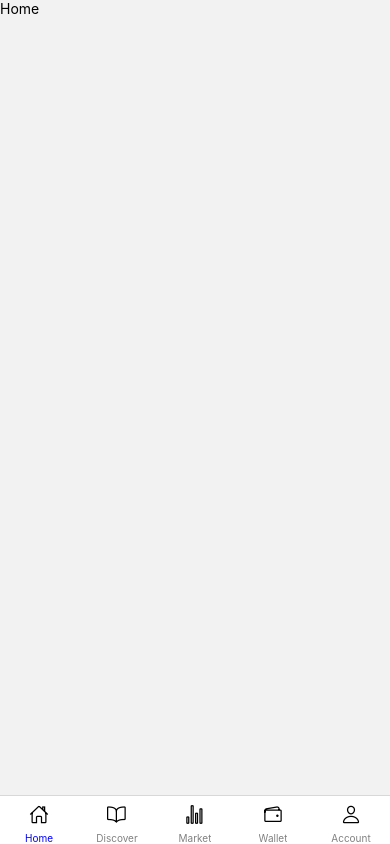
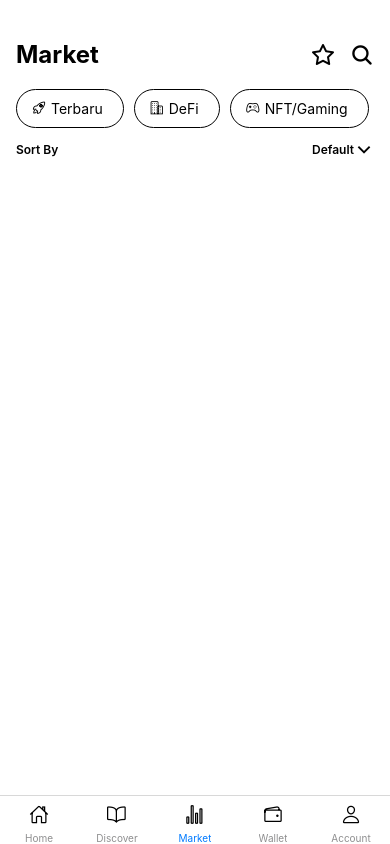
Before and after one commit to zakkymf/pintu-mobile-app, a React Native app: screen /Root in a window 390 px wide. Built offline with nearby package versions, Linux system fonts and the light colour scheme; no server answers.

Commit message:
fix: initial route name tab

```diff
--- a/src/navigation/Tab.tsx
+++ b/src/navigation/Tab.tsx
@@ -10,7 +10,7 @@ const Tab = createBottomTabNavigator();
 
 function Tabs() {
   return (
-    <Tab.Navigator>
+    <Tab.Navigator initialRouteName="Market">
       <Tab.Screen
         name="Home"
         component={Home}
```
